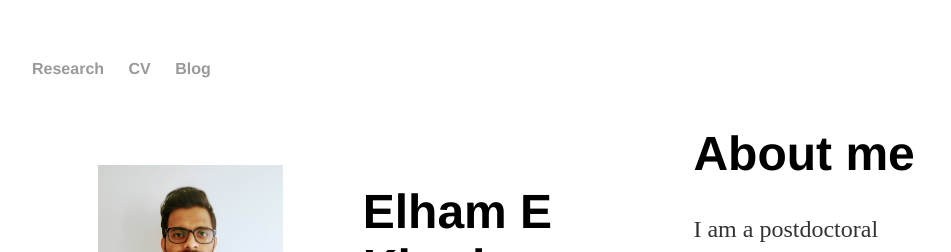
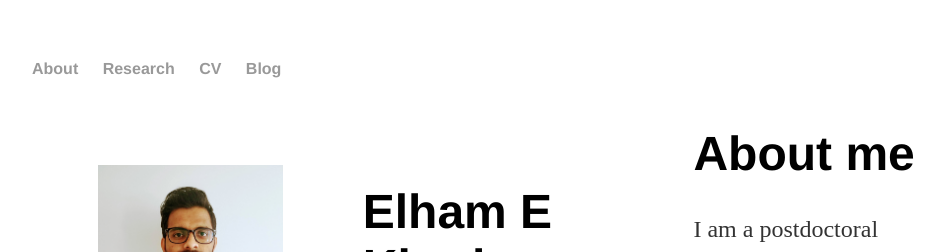
Before and after one commit to elhamekhoda/ekhoda.github.io, a Jekyll site: the page built from index.html, in a window 1280 px wide. Shown: the top 252 px of the page, without its empty margins (160-1111 px from the left). Built offline with Jekyll 4.4.1, drawn with Linux system fonts in a browser that asks for light colours.

Commit message:
updating default layout

```diff
--- a/_layouts/default.html
+++ b/_layouts/default.html
@@ -8,6 +8,7 @@
     <body>
         <nav>
             <ul>
+                <li><a href="/">About</a></li>
                 <li><a href="/research">Research</a></li>
                 <li><a href="/cv">CV</a></li>
                 <li><a href="/blog">Blog</a></li>
--- a/index.html
+++ b/index.html
@@ -37,6 +37,7 @@ title: Elham E Khoda
     </div>
 </div><!-- /.blurb -->
 
+<br>
 <div class="blurb">
 <h1>About me</h1>
 <p>
```
